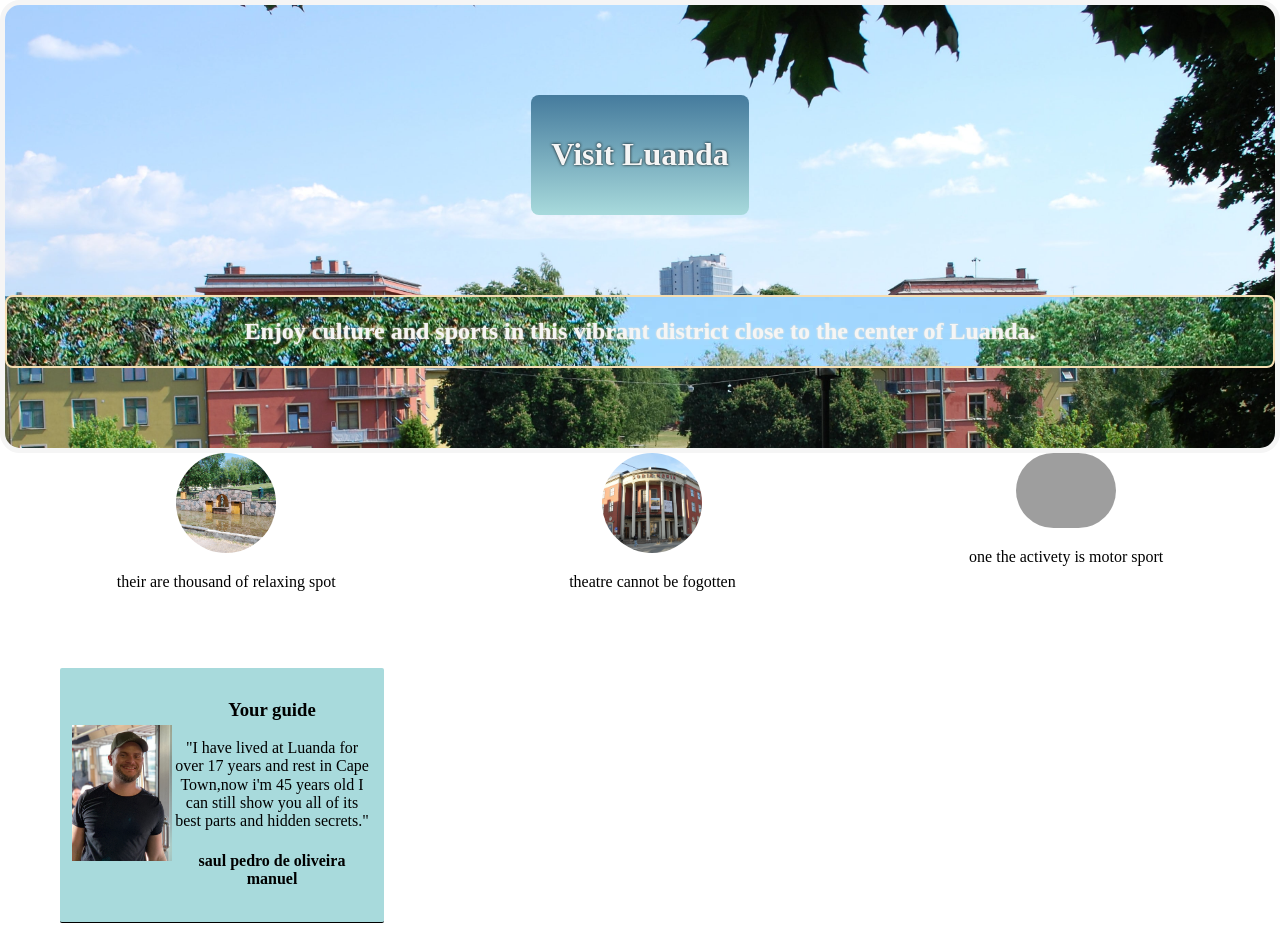
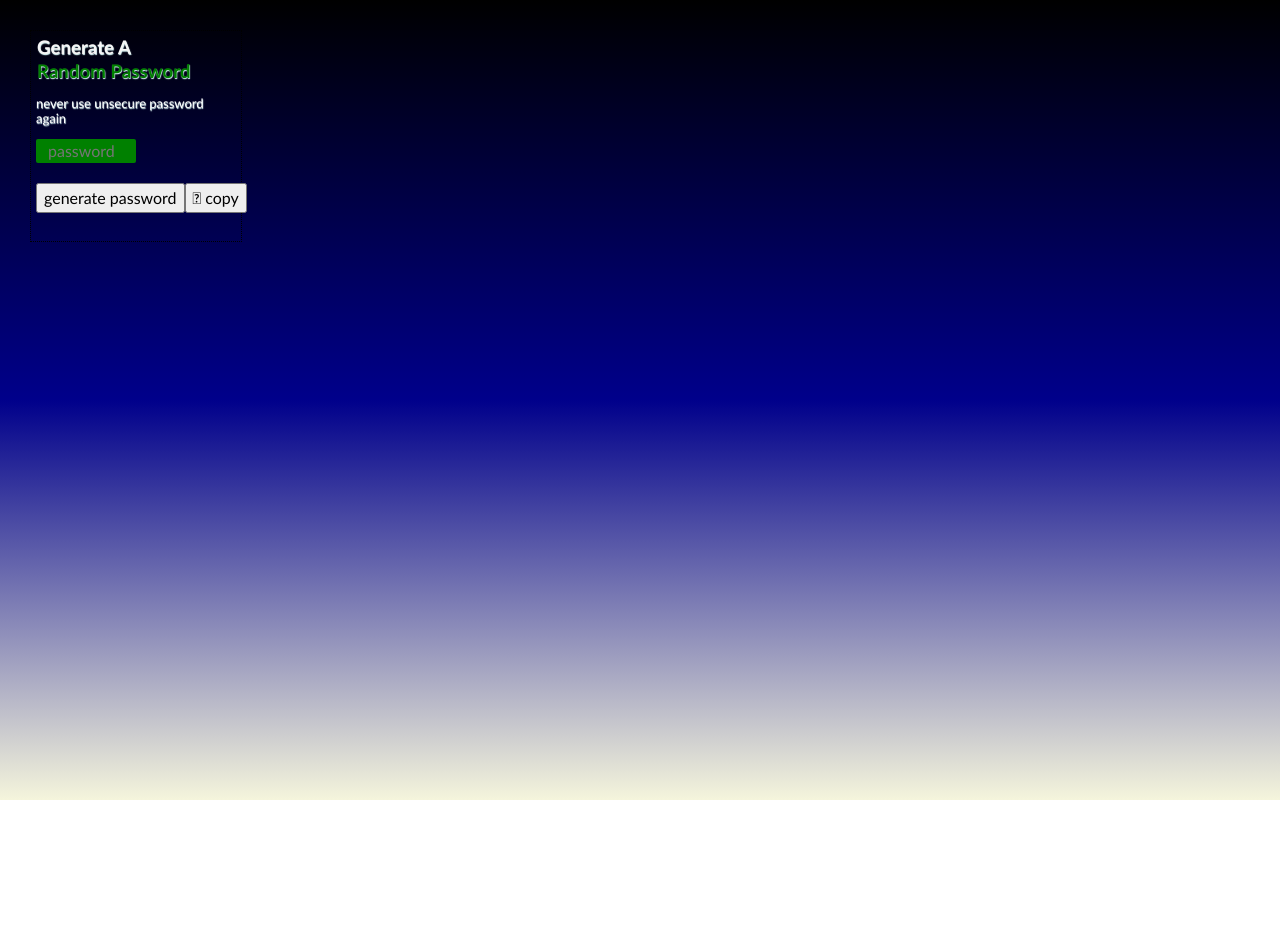
Before and after one commit to 08saul/home-town, a website built with Vite: page index.html in a window 1280 px wide. After the commit the page ends 800 px from the top, so only its background shows below. Built offline with nearby package versions, Linux system fonts and the light colour scheme; grey boxes are pictures that could not be loaded.

Commit message:
Add files via upload

```diff
--- /dev/null
+++ b/index.css
@@ -0,0 +1,124 @@
+body {
+    font-family: 'Trebuchet MS', 'Lucida Sans Unicode', 'Lucida Grande', 'Lucida Sans', Arial, sans-serif;
+  background:linear-gradient(black,darkblue,beige);
+   background-size: cover;
+   margin: 30px;
+   padding: 5px;
+   text-shadow: .4pt .5pt .8pt lightcyan ;
+   text-align: start;
+  border: dotted 1px;
+  display: flex;
+  justify-content: space-between;
+ flex-direction: column;
+  align-items:
+  start;
+  max-height: 200px;
+  max-width: 200px;
+
+
+
+}
+
+#main-flex{
+  display: flex;
+  flex-direction: column;
+  justify-content: center;
+
+
+  margin: none;
+
+  }
+  #fstr-el{
+      margin: 1px;
+      color: whitesmoke;
+      font-weight: bold;
+  }
+  h3{
+      margin: 1px;
+      color: whitesmoke;
+      color: green;
+      font-weight: bold;
+  }
+h1,h2{
+    margin:1px;
+
+    color: whitesmoke
+}
+p{
+   color: white;
+   font-size: small;
+
+}
+ #style-el{
+
+   margin-right: 12px;
+
+ }
+ #btn-el{
+
+   margin: 2px;
+   width: 100px;
+   height: 20px;
+
+
+ }
+ #btn-ela{
+     margin:2px;
+     width: 100px;
+     height: 20px;
+
+ }
+ #border-btn{
+     display: flex;
+    border: solid red 1px;
+    margin:  50px;
+
+
+ }
+ input{
+     background-color:green;
+     color: white;
+     border: none;
+     padding: 12px;
+     border: none;
+     border-radius: 2px;
+     width: 100px;
+     height: 12px;
+
+
+
+
+ }
+
+ .di-btn1{
+     display: flex;
+     flex-direction:row;
+
+    margin-top: 20px;
+     width: 250px;
+     height: 30px;
+
+      }
+     .button{
+
+       width: 150px;
+       width: 50px;
+       padding: 3px;
+       margin: 20px 20px;
+       border-radius: 2px solid snow;
+
+
+
+
+      }
+      #g-btn{
+          margin-right: 9px 10px;
+
+
+      }
+      #copy-el{
+          width: 40px;
+          height: 5px;
+
+
+      }
--- a/index.html
+++ b/index.html
@@ -1,57 +1,32 @@
-<!DOCTYPE html>
 <html>
     <head><link rel="stylesheet" href="https://cdnjs.cloudflare.com/ajax/libs/normalize/8.0.1/normalize.css">
-        <link rel="stylesheet" href="styles.css">
+        <link rel="stylesheet" href="index.css">
     </head>
-    <body>
+    <div id="main-flex">
 
-        <!-- HERO SECTION -->
-        <div id="hero-sctn">
+        <h3 id="fstr-el">Generate A</h3>
+        <h3> Random Password</h3>
+        <p>never use unsecure password again</p>
+    </div>
 
- <button class="btn-h1"><h1>Visit Luanda</h1></button>
- <button class="btn-h2"><h2>Enjoy culture and sports in this vibrant
-   district close to the center of Luanda.</h2>
- </button>
+        <div>
+
+        <input type="text" id="password" placeholder="password"">
+        <div class="di-btn1">
+
+
+
+         <button onclick="createpassword()">generate password</button>
+             <button onclick="copypassword()">&#200012 copy</button>
+         </button>
+
 
         </div>
 
-        <!-- ACTIVITIES SECTION -->
-        <div id="act-section">
-            <div>
-           <img src="images/park.jpg" id="par-kjpg">
-   <P>their are thousand of relaxing spot</P></div>
-            <div>
-                <img src="images/theatre.jpg"
-            id="par-kjpg">
-            <p>theatre cannot be fogotten</p>
-            </div>
-
-           <div>
-           <img src="images/sports.jpg"
-           id="par-kjpg">
-           <p>one the activety is motor sport</p>
-           </div>
-        </div>
 
 
-        <div id="guide-sctn">
-
-         <div class="per-img">   <img src="images/per.jpg"></div>
-          <div>
-         <h3>Your guide</h3>
-
-            <p>"I have lived at Luanda for
-                over 17 years and rest in
-                Cape Town,now i'm 45 years old
-                I can still show you all of its
-                best parts and
-                hidden secrets."</p>
-
-            <h4>saul pedro de oliveira manuel</h4>
-         </div>
 
 
-        </div>
-        </div>
+        <script src="index.js"></script>
     </body>
 </html>
--- /dev/null
+++ b/index.js
@@ -0,0 +1,34 @@
+/*const characters = ["A","B","C","D","E","F","G","H","I","J","K","L","M","N","O","P","Q","R","S","T","U","V","W","X","Y","Z","a","b","c","d","e","f","g","h","i","j","k","l","m","n","o","p","q","r","s","t","u","v","w","x","y","z", "0", "1", "2", "3", "4", "5", "6", "7", "8", "9","~","`","!","@","#","$","%","^","&","*","(",")","_","-","+","=","{","[","}","]",",","|",":",";","<",">",".","?",
+"/"];
+*/
+const passwordBox = document.getElementById("password")
+
+const  length =12
+const uppercase ="A,B,C,D,E,F,G,H,L,M,N,O,P,Q,R,S,T,U,V,X,Z,W";
+
+const lowercase =" a,b,c,d,e,f,g,h,l,m,n,o,p.q.r.s.t.u.v.x.z.w";
+const number = "0,1,2,3,4,5,6,7,8,9";
+ const symbols =" @ # $ % & * ( ) _ + ! ~ } { : ? / < > ";
+ const  allchars = lowercase+uppercase+number+symbols;
+
+
+ function createpassword(){
+     let password =" "
+     password += uppercase[Math.floor((Math.random)()*uppercase.length)];
+     password += lowercase[Math.floor(Math.random()*lowercase.length)];
+     password += number[Math.floor(Math.random()*number.length)];
+     password == symbols[Math.floor(Math.random()*symbols.length)];
+
+    while(length > password.length){
+        password += allchars[Math.floor(Math.random()*allchars.length)];
+
+    }
+
+    passwordBox.value=password;
+
+
+ }
+
+ function copypassword(){
+     passwordBox.select();
+     document.execCommand("copy");}
```
Also changed, not shown: README.md.
